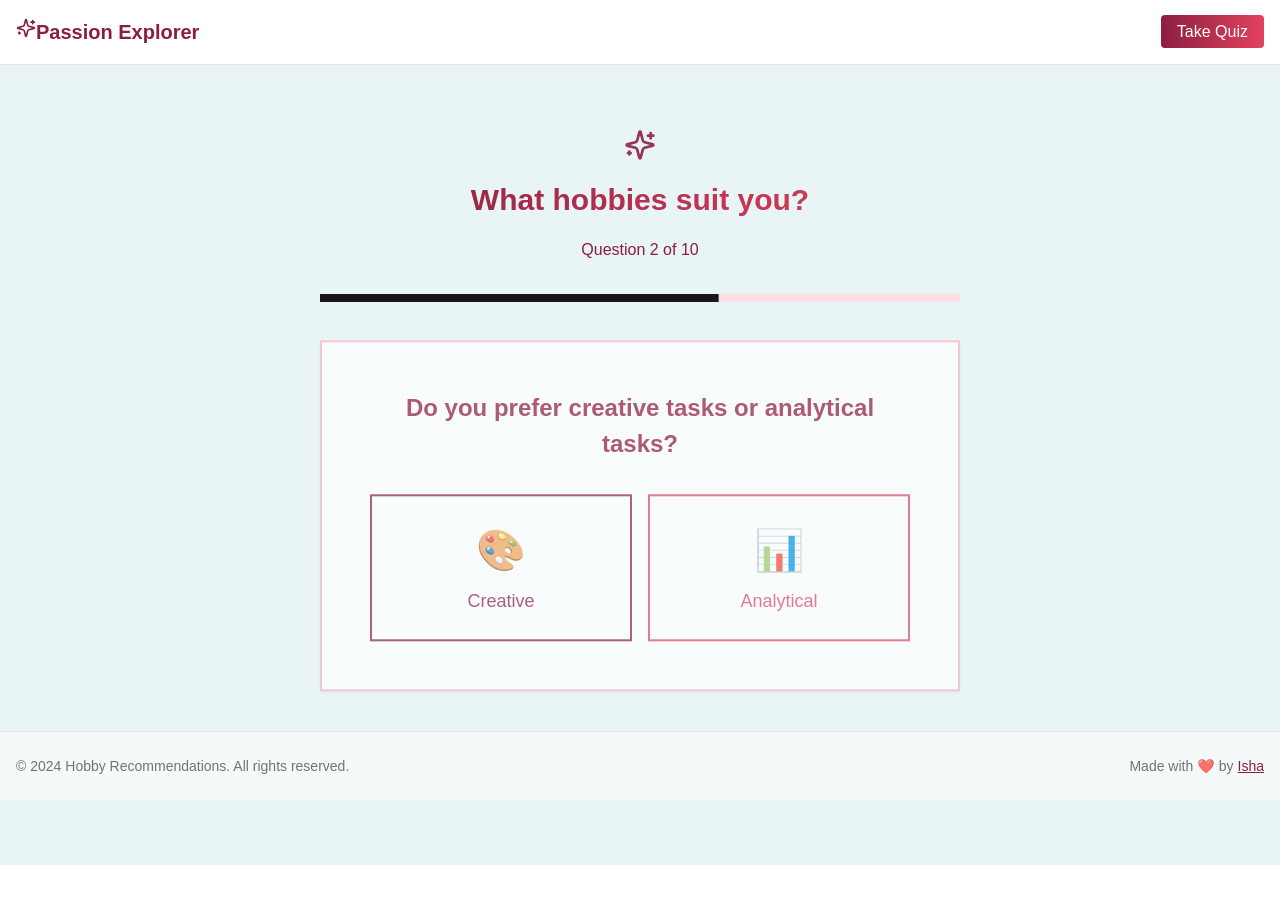
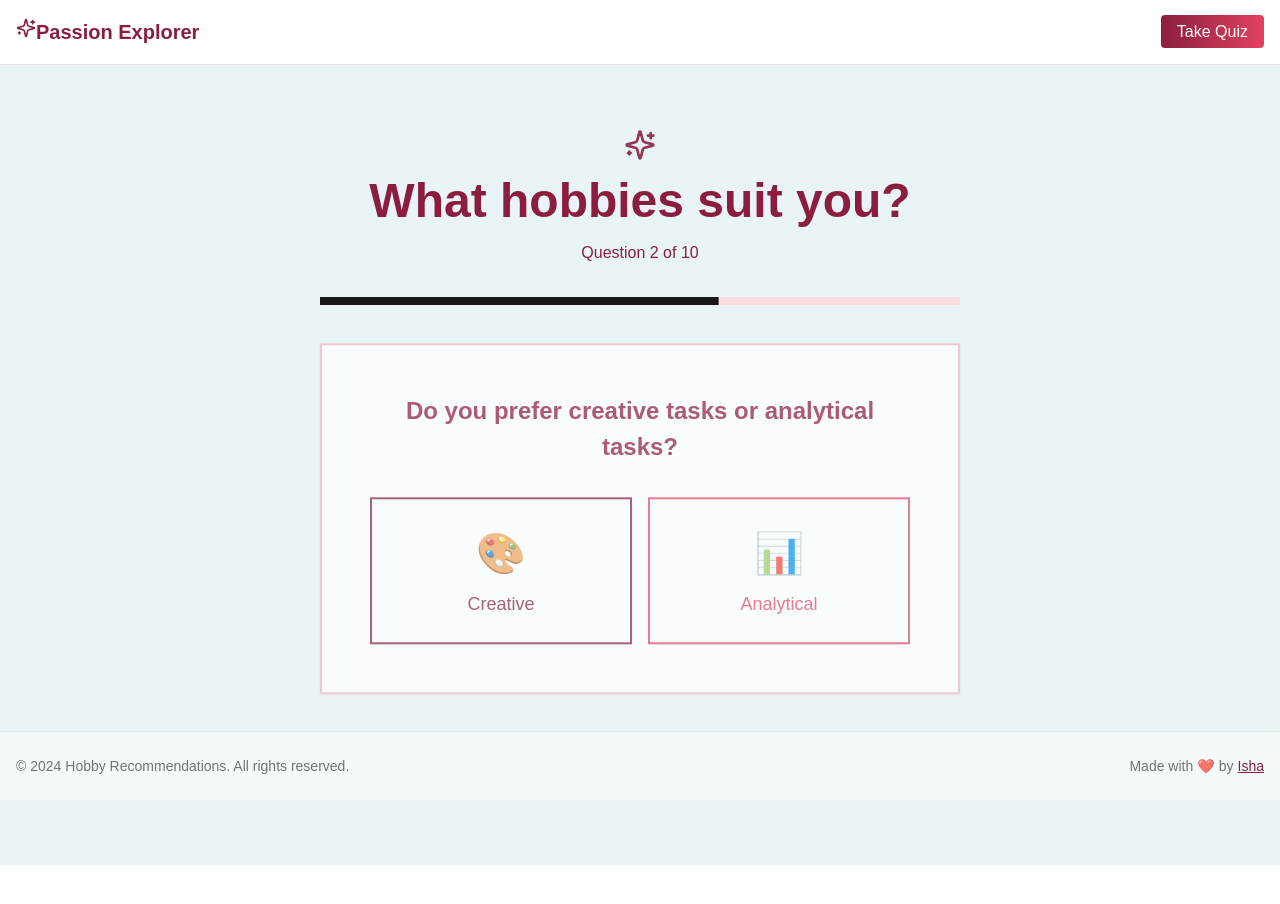
Before and after one commit to courseraisha/hobby-recommendation, a Next.js app: page /quiz in a window 1280 px wide. Shown: the top 904 px of the page. Built offline with nearby package versions, Linux system fonts and the light colour scheme.

Commit message:
quiz page text

```diff
--- a/src/app/quiz/page.js
+++ b/src/app/quiz/page.js
@@ -98,7 +98,7 @@ export default function Quiz() {
           <div className={styles.sparkleIcon}>
             <Sparkles className={styles.sparkles} />
           </div>
-          <h1 className={styles.title}>What hobbies suit you?</h1>
+          <h1 className="mb-4 text-3xl font-bold text-[#8B1E3F] sm:text-4xl md:text-5xl">What hobbies suit you?</h1>
           {!quizCompleted && (
             <p className={styles.questionCount}>
               Question {currentQuestionIndex + 1} of {questions.length}
```
